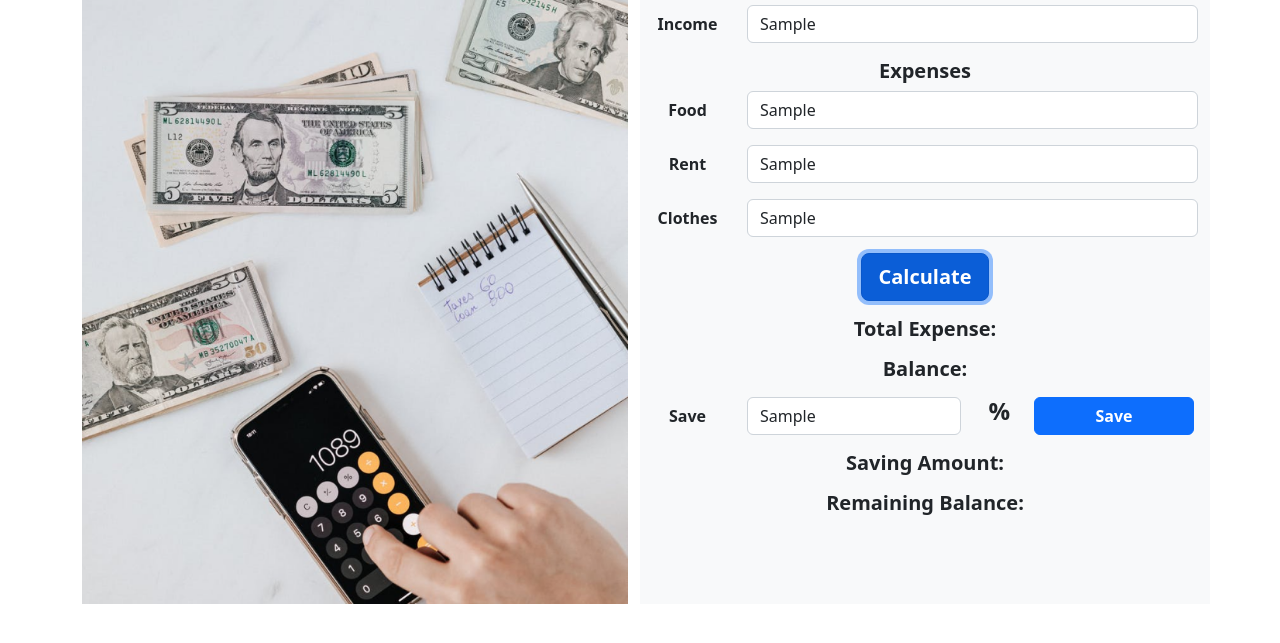
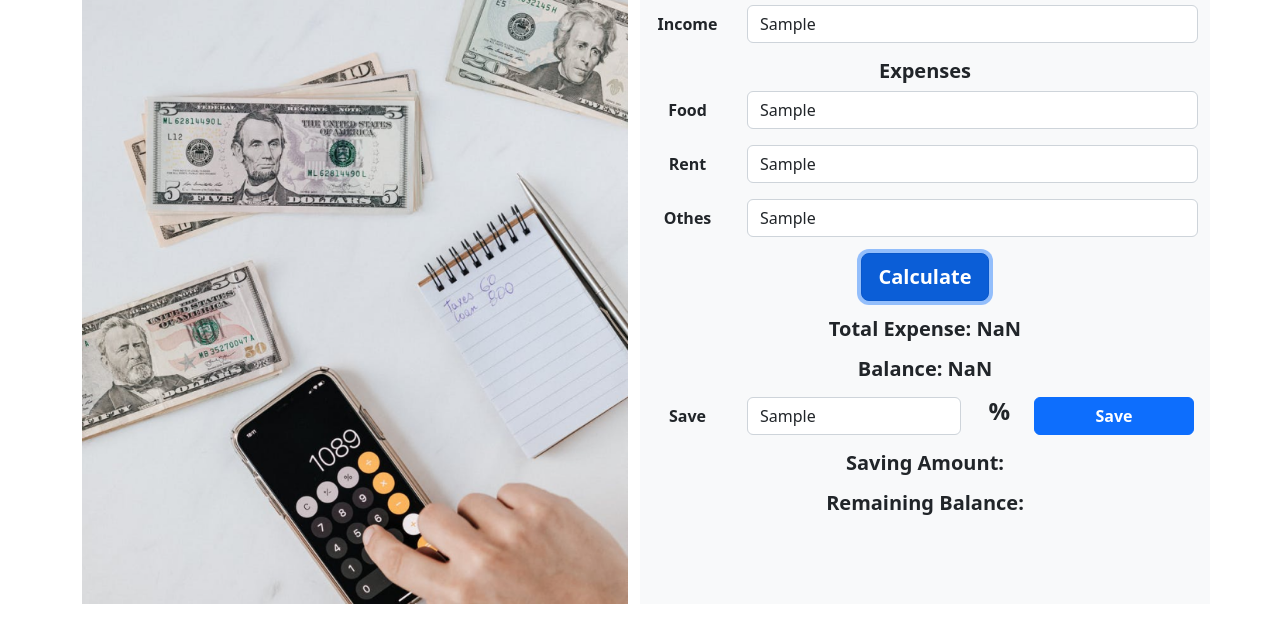
Before and after one commit to rafiulhasan1/Money-Master, a plain HTML site: page index.html in a window 1280 px wide. Both pictures are taken after typing "Sample", "Sample", "Sample", "Sample", "Sample" into the empty fields and a click on the button "Calculate". Shown: the part 83-726 px from the top of the page. Drawn offline with nearby package versions, Linux system fonts and the light colour scheme.

Commit message:
first part added

```diff
--- a/index.html
+++ b/index.html
@@ -45,7 +45,7 @@
                       </div>
                     </div>
                     <div class="row mb-3">
-                      <label for="clothes" class="fw-bold col-sm-2 col-form-label">Clothes</label>
+                      <label for="clothes" class="fw-bold col-sm-2 col-form-label">Othes</label>
                       <div class="col-sm-10">
                         <input type="text" class="form-control" id="clothes">
                       </div>
--- a/js/solution.js
+++ b/js/solution.js
@@ -1,6 +1,25 @@
 document.getElementById('calculate-btn').addEventListener('click',function(){
     const income = document.getElementById('income');
     const stringIncome = income.value;
-    // console.log(stringIncome)
+    const numIncome = parseFloat(stringIncome);
+    // console.log(numIncome)
+
+    const food = document.getElementById('food');
+    const stringFood = food.value;
+    const numFood = parseFloat(stringFood);
+
+    const rent = document.getElementById('rent');
+    const stringRent = rent.value;
+    const numRent = parseFloat(stringRent);
+
+    const other = document.getElementById('clothes');
+    const stringOther = other.value;
+    const numOther = parseFloat(stringOther);
+
+    const totalExpence = document.getElementById('total-expense');
+    totalExpence.innerText = (numFood+numRent+numOther);
+
+    const balence = document.getElementById('balance');
+    balence.innerText = (numIncome-(totalExpence.innerText));
 
 })
```
